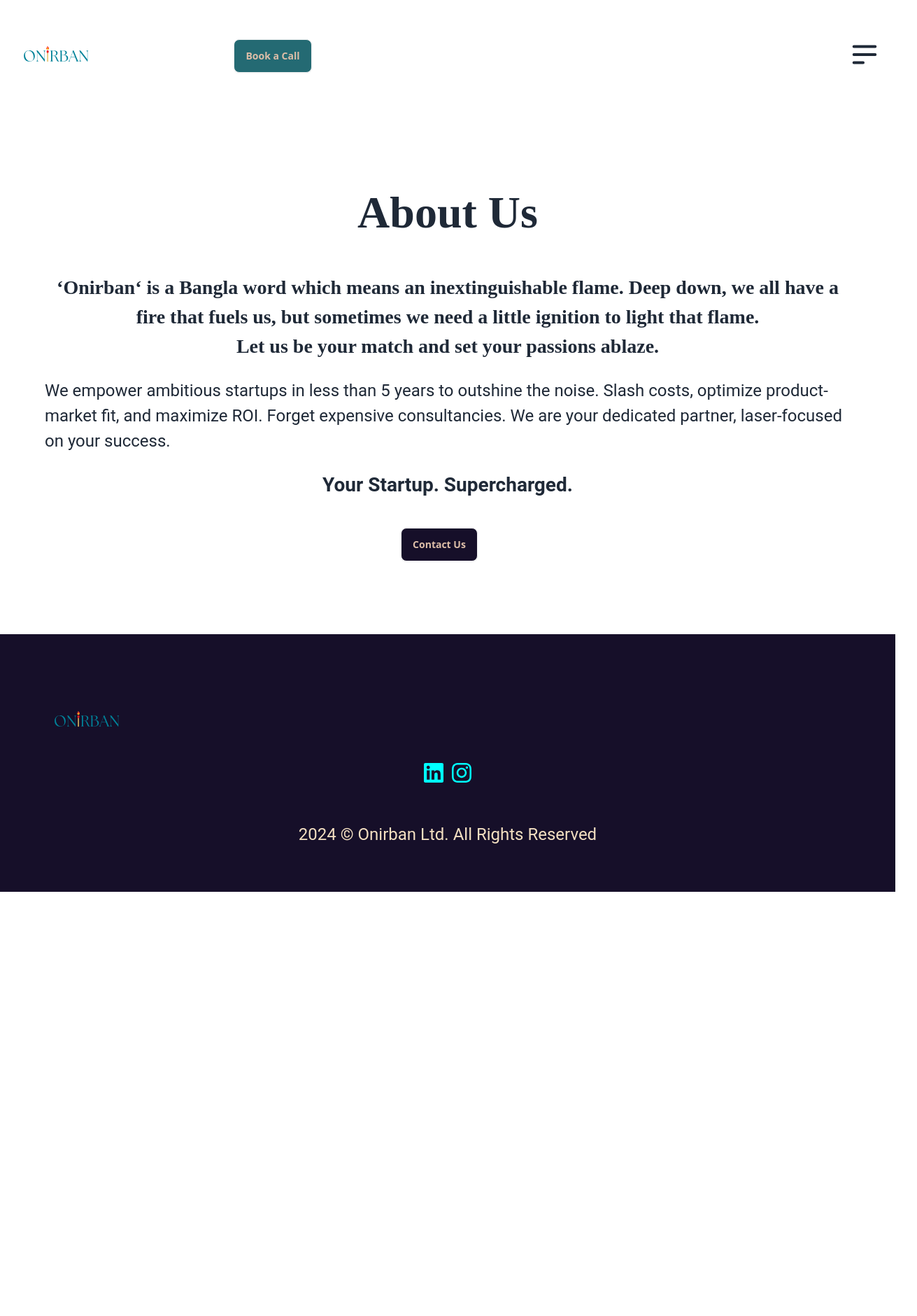
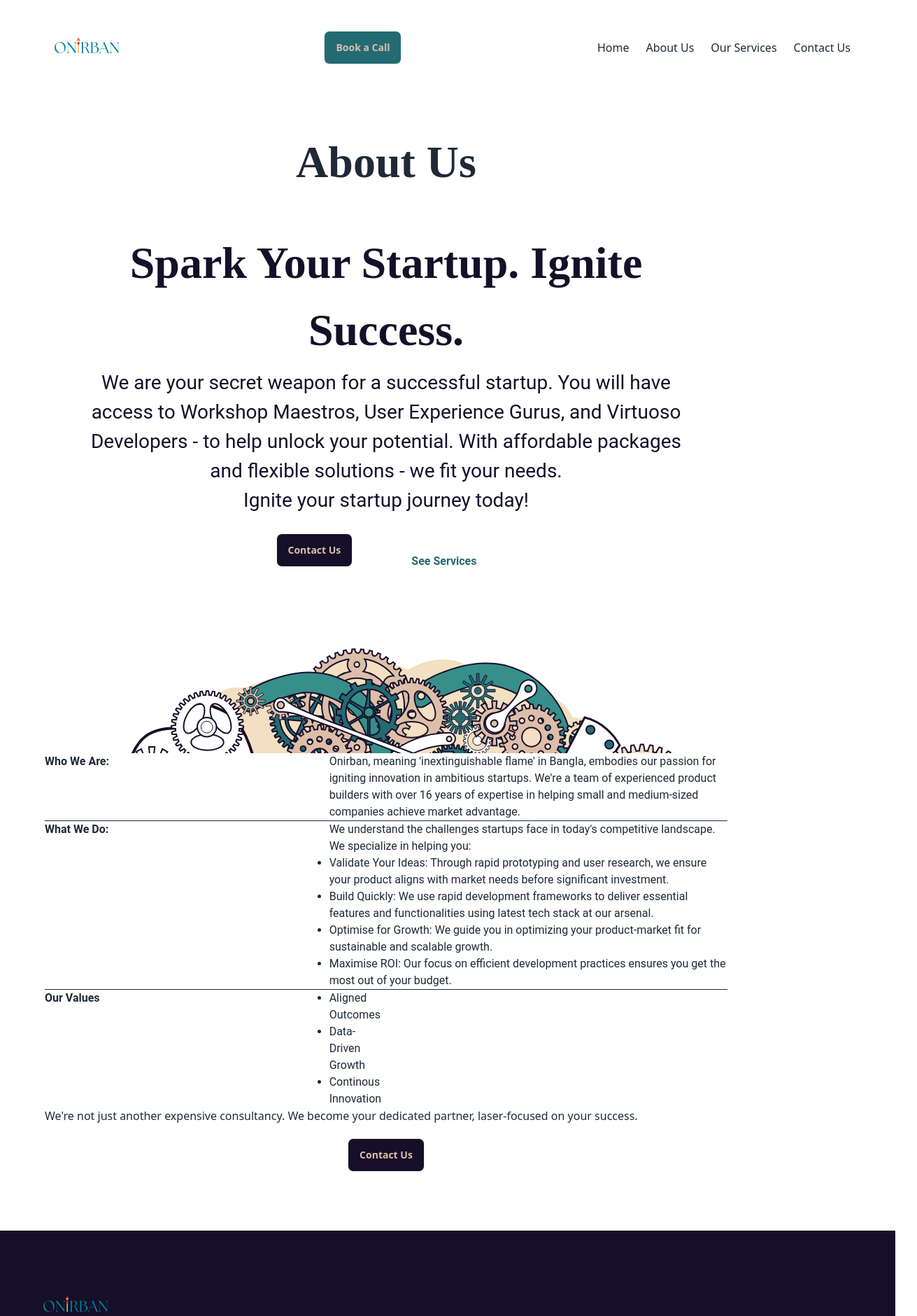
Before and after one commit to onirbanltd/corporate-site, a Next.js app: page /components/about-us in a window 1280 px wide. Shown: the top 1880 px of the page at 70% size, 1311 px wide, since content can reach past the window. Before the commit the page ends 1274 px from the top, so only its background shows below. Built offline with nearby package versions, Linux system fonts and the light colour scheme.

Commit message:
added more consistency

```diff
--- /dev/null
+++ b/app/components/about-us/aboutUsData.json
@@ -0,0 +1,48 @@
+{
+    "aboutUsData": [
+        {
+            "tag": "Let's Build Something Customers Love: Ignite Your Startup Journey with Onirban.",
+            "mission": "Our mission? To help you create products and experiences that customers not only use, but absolutely love. At Onirban, we believe the key to success lies in understanding both business and user needs."
+        },
+        {
+            "who": [
+                "Onirban, meaning 'inextinguishable flame' in Bangla, embodies our passion for igniting innovation in ambitious startups. We're a team of experienced product builders with over 16 years of expertise in helping small and medium-sized companies achieve market advantage."
+            ]
+        },
+        {
+            "what": [
+                "We understand the challenges startups face in today's competitive landscape. We specialize in helping you:"
+            ]
+        },
+        {
+            "how": [
+                {
+                    "title": "Validate Your Ideas",
+                    "description": "Through rapid prototyping and user research, we ensure your product aligns with market needs before significant investment."
+                },
+                {
+                    "title": "Build Quickly",
+                    "description": "We use rapid development frameworks to deliver essential features and functionalities using latest tech stack at our arsenal."
+                },
+                {
+                    "title": "Optimise for Growth",
+                    "description": "We guide you in optimizing your product-market fit for sustainable and scalable growth."
+                },
+                {
+                    "title": "Maximise ROI",
+                    "description": "Our focus on efficient development practices ensures you get the most out of your budget."
+                }
+            ]
+        },
+        {
+            "choice": "We're not just another expensive consultancy. We become your dedicated partner, laser-focused on your success."
+        },
+        {
+            "values": [
+                "Aligned Outcomes",
+                "Data-Driven Growth",
+                "Continous Innovation"
+            ]
+        }
+    ]
+}
--- a/app/components/about-us/page.tsx
+++ b/app/components/about-us/page.tsx
@@ -1,38 +1,54 @@
-import React from 'react'
-import Brain from '../brain/brain'
-import CallToAction from '../../CallToAction'
+import React from 'react';
+import Hero from '../hero/page'
+import CallToAction from '../../CallToAction';
+import aboutUs from './aboutUsData.json'
 
-const AboutUs = () => {
+interface Service {
+    tag: string;
+    mission: string;
+    who: string[];
+    what: string[];
+    how: { title: string; description: string }[];
+    choice: string;
+    values: string[];
+}
+
+const AboutUs: React.FC = () => {
+
+    const data = aboutUs.aboutUsData;
     return (
         <>
-            <section className=' p-lengthLg3 hidden xl:block  text-purple dark:text-sand'>
-                <div className=''>
-                    <h1 className='text-center text-h1 font-extrabold'>Spark Your Startup. Ignite Success.</h1>
-                    <p className='font-roboto text-h2 text-purple dark:text-sand pt-lengthSm2 text-center'>We are your secret weapon for a successful startup.
-                    </p>
+            <section className="dark:bg-gray-100 dark:text-gray-800">
+                <div className="container flex flex-col justify-center px-4 py-8 mx-auto md:p-8">
+                    <h1 className="mb-12 text-h1 font-oswald font-bold leading-none text-center ">About Us</h1>
+                    <Hero />
+                    <div className="divide-y dark:divide-gray-300 font-roboto">
+                        <div className="py-6 space-y-2 md:grid md:grid-cols-12 md:gap-8 md:space-y-0">
+                            <h3 className="font-semibold md:col-span-5">Who We Are:</h3>
+                            <p className="md:pl-0 md:col-span-7">{data[1].who}</p>
+                        </div>
+                        <div className="py-6 space-y-2 md:grid md:grid-cols-12 md:gap-8 md:space-y-0">
+                            <h3 className="font-semibold md:col-span-5">What We Do:</h3>
+                            <ul className="md:pl-0 md:col-span-7">{data[2].what}
+                                {data[3].how.map((list, index) =>
+                                    (<li className=' list-disc' key={index}>{list.title}: {list.description}</li>))}
+
+                            </ul>
+                        </div>
+                        <div className="py-6 space-y-2 md:grid md:grid-cols-12 md:gap-8 md:space-y-0">
+                            <h3 className="font-semibold md:col-span-5">Our Values</h3>
+                            <ul>
+                                {data[5].values.map((value, index) => (<li className="list-disc" key={index}>{value}</li>))}
+                            </ul>
+                        </div>
+
+                    </div>
                 </div>
-
+                <div>{data[4].choice}</div>
+                <div><CallToAction /></div>
             </section>
-            <section className='p-lengthLg3  justify-center hidden xl:flex'><Brain /></section>
-            <section className=' dark:text-sand'>
-
-                <div className=' font-oswald font-bold text-h1 p-lengthLg1 text-center '>About Us</div>
-                <div className='font-oswald font-bold text-h2  pt-lengthSm2 text-center text-wrap'> &lsquo;Onirban&lsquo; is a Bangla word which means an inextinguishable flame.
-                    Deep down, we all have a fire that fuels us, but sometimes we need a little ignition to light that flame.
-                    <br />Let us be your match and set your passions ablaze.</div>
-
-                <div className=' font-roboto text-wrap text-h3  pt-lengthMd3'>
-                    We empower ambitious startups in less than 5 years to outshine the noise. Slash costs, optimize product-market fit, and maximize ROI. Forget expensive consultancies. We are your dedicated partner, laser-focused on your success.
-                </div>
-
-                <div className='font-roboto font-bold text-h2 text-center pt-lengthMd3'>
-                    Your Startup. Supercharged.
-                </div>
-                <div className='flex  justify-center gap-lengthMd3 p-lengthMd2'><CallToAction /></div>
-            </section>
-
         </>
     )
 }
 
-export default AboutUs
+export default AboutUs;
--- a/app/components/footer/page.tsx
+++ b/app/components/footer/page.tsx
@@ -13,7 +13,7 @@
     const year = new Date();
     return (
         <section className=" bg-purple w-full">
-            <div className=" p-lengthLg3">
+            <div className=" p-lengthLg2">
                 <div className="flex items-center justify-start gap-x-lengthSm3">
                     <Image src={Logo} alt="Logo" height={80} width={120} />
                 </div>
--- a/app/components/navbar/page.tsx
+++ b/app/components/navbar/page.tsx
@@ -23,29 +23,30 @@
     }
     return (
         <>
-            <nav className="flex w-full items-center justify-between navbar bg-base-100 p-lengthMd2 sticky top-0 z-10">
+            <nav className="flex px-lengthLg3 items-center justify-between navbar bg-base-100 sticky top-0 z-10">
 
-                <div className="navbar-center">
-                    <Link href="/"><Image src={Logo} alt='logo' height={80} width={120} /></Link>
+                <div className="flex items-center">
+                    <Link href="/"><Image src={Logo} alt='Onirban Product Development logo' height={80} width={120} /></Link>
 
                 </div>
-                <div><button role="button" className='btn bg-caribbean text-sand' onClick={calendlyLink}>Book a Call</button></div>
-                <div className="navbar-center hidden xl:flex space-x-4">
+                <div className='flex items-center'>
+                    <button role="button" className='btn bg-caribbean text-sand' onClick={calendlyLink}>Book a Call</button></div>
+                <div className="hidden md:flex space-x-lengthMd3">
 
                     {link.map(link => (
-                        <Link href={link.url} key={link.id} className=" flex-row  justify-between whitespace-nowrap"  >{link.title}</Link>
+                        <Link href={link.url} key={link.id} className=" flex-row  justify-between  whitespace-nowrap"  >{link.title}</Link>
                     ))}
                 </div>
 
-                <div className="navbar-end xl:hidden">
-                    <div className="dropdown">
+                <div className="navbar-end md:hidden">
+                    <div className="md:hidden dropdown">
                         <div tabIndex={0} role="button" className="btn btn-ghost btn-circle">
-                            <svg xmlns="http://www.w3.org/2000/svg" className="h-5 w-5" fill="none" viewBox="0 0 24 24" stroke="currentColor">
+                            <svg xmlns="http://www.w3.org/2000/svg" className="h-8 w-8" fill="none" viewBox="0 0 24 24" stroke="currentColor">
                                 <path strokeLinecap="round" strokeLinejoin="round" strokeWidth="2" d="M4 6h16M4 12h16M4 18h7" /></svg>
                         </div>
-                        <ul tabIndex={0} className="menu menu-md dropdown-content mt-3 z-[1] p-2 shadow bg-base-100 rounded-box w-52 ">
+                        <ul tabIndex={0} className="menu menu-lg dropdown-content mt-3 z-[1] p-2 shadow bg-base-100 rounded-box w-52 ">
                             {link.map(link => (
-                                <li key={link.id} className=' flex flex-nowrap'>
+                                <li key={link.id} className=' whitespace-nowrap'>
                                     <Link href={link.url} key={link.id}>{link.title}</Link>
                                 </li>))}
 
--- a/app/components/services/ServiceCard.tsx
+++ b/app/components/services/ServiceCard.tsx
@@ -13,9 +13,9 @@
 
     return (
         <>
-            <div className="flex flex-col rounded-md text-purple dark:text-champagne border-cyan border-2  p-lengthLg3 shadow ">
-                <div className="p-lengthSm1 flex  justify-center flex-shrink-0 w-20 h-20 items-center font-roboto text-h3 rounded-full">{data.stage}
-                    <Image src={data.image[0]} alt={data.image[1]} width={50} height={50} />
+            <div className="w-full flex flex-col rounded-md text-purple dark:text-champagne border-caribbean border-2  p-lengthLg3 shadow ">
+                <div className="p-lengthSm1 flex  justify-center flex-shrink-0 w-20 h-20 items-center font-roboto text-h2  text-caribbean">{data.stage}
+                    <span><Image src={data.image[0]} alt={data.image[1]} width={50} height={50} /></span>
                 </div>
                 <p className="font-roboto text-h3 text-center  place-items-center">
                     <b>{data.title}.</b> <br />
--- a/app/components/services/page.tsx
+++ b/app/components/services/page.tsx
@@ -23,7 +23,7 @@
                 </div>
 
 
-                <div className='p-lengthLg2 content-center'>
+                <div className=' pt-lengthLg3  gap-lengthSm1 content-center'>
                     {serviceData.services.map((details) => (
                         <ExpandCard key={details.stage} {...details} />
                     ))}
--- a/app/layout.tsx
+++ b/app/layout.tsx
@@ -21,7 +21,7 @@
   return (
     <html lang="en">
 
-      <body className=" min-w-full w-fit">
+      <body className=" min-w-full  w-fit">
         <Navbar />
 
         <div className=" bg-gradient-to-r from-gray-100  to-cyan-100...">
```
Also changed, not shown: app/components/api/contactlList.json (deleted).
